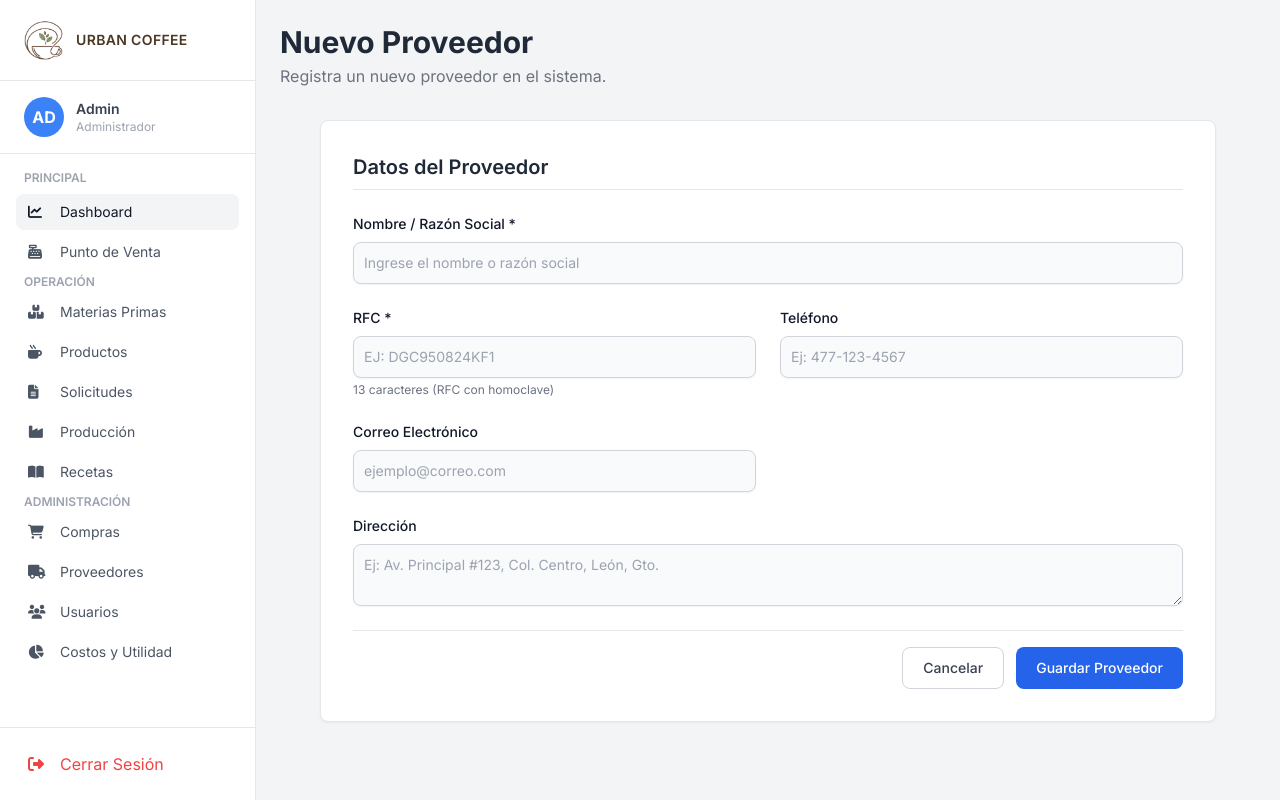
After one commit to IDGS-803-23001507/tengo-sue-o-perdon-w, a Flask app: page /proveedores/nuevo in a window 1280 px wide. The commit adds this page. Run offline with Flask 3, Linux system fonts and the light colour scheme; the visitor is signed in with stand-in values (Sample User, id 1); parts of the project's set-up code (start-up, migrations or seed data) failed here and were passed over; some libraries are stand-ins or nearby versions.

Commit message:
modifique el diseño de proveedores

```diff
--- a/app.py
+++ b/app.py
@@ -10,6 +10,7 @@ from app.login.routes import authBp, endpointDashboardRol, iniciarModuloAuth, us
 from app.usuarios.routes import usuariosBp
 from app.inventario.routes import inventario_bp
 from app.producto.routes import producto_bp
+from app.proveedores.routes import proveedor_bp
 
 app = Flask(__name__)
 app.config.from_object(Config)
@@ -23,6 +24,7 @@ app.register_blueprint(authBp)
 app.register_blueprint(usuariosBp)
 app.register_blueprint(inventario_bp)
 app.register_blueprint(producto_bp)
+app.register_blueprint(proveedor_bp)
 
 try:
     iniciarModuloAuth(app)
--- /dev/null
+++ b/app/proveedores/routes.py
@@ -0,0 +1,136 @@
+from flask import render_template, request, redirect, url_for, flash, Blueprint
+from model import db, Proveedores
+from sqlalchemy.exc import IntegrityError
+from forms import ProveedorForm
+
+proveedor_bp = Blueprint('proveedor', __name__)
+
+@proveedor_bp.route('/proveedores')
+def proveedores():
+
+    busqueda = request.args.get('busqueda', '')
+    estado   = request.args.get('estado', 'todos')
+
+    query = Proveedores.query
+
+    if busqueda:
+        query = query.filter(
+            db.or_(
+                Proveedores.nombre.ilike(f'%{busqueda}%'),
+                Proveedores.rfc.ilike(f'%{busqueda}%')
+            )
+        )
+
+    if estado == 'activos':
+        query = query.filter(Proveedores.estado == True)
+    elif estado == 'inactivos':
+        query = query.filter(Proveedores.estado == False)
+
+    proveedores_list = query.order_by(Proveedores.nombre).all()
+
+    return render_template('proveedores/proveedores.html',
+                           proveedores=proveedores_list,
+                           busqueda=busqueda,
+                           estado=estado)
+
+
+@proveedor_bp.route('/proveedores/nuevo', methods=['GET', 'POST'])
+def nuevo_proveedor():
+
+    form = ProveedorForm()
+
+    if form.validate_on_submit():
+        existente = Proveedores.query.filter_by(rfc=form.rfc.data.upper()).first()
+        if existente:
+            flash(f'Ya existe un proveedor con el RFC {form.rfc.data}', 'error')
+        else:
+            try:
+                proveedor = Proveedores(
+                    nombre=form.nombre.data,
+                    rfc=form.rfc.data.upper(),
+                    telefono=form.telefono.data or None,
+                    email=form.email.data or None,
+                    direccion=form.direccion.data or None
+                )
+                db.session.add(proveedor)
+                db.session.commit()
+                flash(f'Proveedor {proveedor.nombre} registrado exitosamente', 'success')
+                return redirect(url_for('proveedores.index'))
+            except IntegrityError:
+                db.session.rollback()
+                flash('Error: No se pudo registrar el proveedor. Verifica los datos.', 'error')
+
+    return render_template('proveedores/nuevo_proveedor.html', form=form)
+
+
+@proveedor_bp.route('/proveedores/detalle/<int:id>')
+def detalle(id):
+
+    proveedor = db.get_or_404(Proveedores, id)
+    return render_template('proveedores/detalleProve.html', proveedor=proveedor)
+
+
+@proveedor_bp.route('/proveedores/modificar/<int:id>', methods=['GET', 'POST'])
+def modificar(id):
+
+    proveedor = db.get_or_404(Proveedores, id)
+    form = ProveedorForm(obj=proveedor)
+
+    if form.validate_on_submit():
+        existente = Proveedores.query.filter(
+            Proveedores.rfc == form.rfc.data.upper(),
+            Proveedores.id != id
+        ).first()
+
+        if existente:
+            flash(f'Ya existe otro proveedor con el RFC {form.rfc.data}', 'error')
+        else:
+            try:
+                proveedor.nombre    = form.nombre.data
+                proveedor.rfc       = form.rfc.data.upper()
+                proveedor.telefono  = form.telefono.data or None
+                proveedor.email     = form.email.data or None
+                proveedor.direccion = form.direccion.data or None
+                db.session.commit()
+                flash(f'Proveedor {proveedor.nombre} actualizado exitosamente', 'success')
+                return redirect(url_for('proveedores.index'))
+            except IntegrityError:
+                db.session.rollback()
+                flash('Error: No se pudo actualizar el proveedor.', 'error')
+
+    return render_template('proveedores/modificarProve.html', form=form, proveedor=proveedor)
+
+
+@proveedor_bp.route('/proveedores/eliminar/<int:id>', methods=['GET', 'POST'])
+def eliminar(id):
+
+    proveedor = db.get_or_404(Proveedores, id)
+
+    if request.method == 'POST':
+        try:
+            proveedor.estado = False
+            db.session.commit()
+            flash(f'Proveedor {proveedor.nombre} desactivado exitosamente.', 'success')
+        except Exception as e:
+            db.session.rollback()
+            flash(f'Error al desactivar el proveedor: {str(e)}', 'error')
+
+        return redirect(url_for('proveedores.index'))
+
+    return render_template('proveedores/eliminarProve.html', proveedor=proveedor)
+
+
+@proveedor_bp.route('/proveedores/reactivar/<int:id>')
+def reactivar(id):
+
+    proveedor = db.get_or_404(Proveedores, id)
+    proveedor.estado = True
+
+    try:
+        db.session.commit()
+        flash(f'Proveedor {proveedor.nombre} reactivado exitosamente', 'success')
+    except Exception as e:
+        db.session.rollback()
+        flash(f'Error al reactivar proveedor: {str(e)}', 'error')
+
+    return redirect(url_for('proveedores.index'))
--- /dev/null
+++ b/forms.py
@@ -0,0 +1,26 @@
+from flask_wtf import FlaskForm
+from wtforms import StringField, TextAreaField
+from wtforms.validators import DataRequired, Length, Email, Optional
+
+class ProveedorForm(FlaskForm):
+    nombre = StringField('Nombre / Razón Social', validators=[
+        DataRequired(message='El nombre es obligatorio'),
+        Length(min=3, max=150, message='El nombre debe tener entre 3 y 150 caracteres')
+    ])
+    rfc = StringField('RFC', validators=[
+        DataRequired(message='El RFC es obligatorio'),
+        Length(min=12, max=13, message='El RFC debe tener 12 o 13 caracteres')
+    ])
+    telefono = StringField('Teléfono', validators=[
+        Optional(),
+        Length(max=20, message='El teléfono no puede exceder 20 caracteres')
+    ])
+    email = StringField('Correo Electrónico', validators=[
+        Optional(),
+        Email(message='Ingrese un correo válido'),
+        Length(max=100, message='El email no puede exceder 100 caracteres')
+    ])
+    direccion = TextAreaField('Dirección', validators=[
+        Optional(),
+        Length(max=255, message='La dirección no puede exceder 255 caracteres')
+    ])
--- a/templates/_macros.html
+++ b/templates/_macros.html
@@ -1,20 +1,56 @@
-{% macro productos(name) %}
-    <div class="mb-3">
-        <label for="{{name}}" class="form-label">{{name}}</label>
-        <input type="{{type}}" class="form-control" id="{{name}}" name="{{name}}" placeholder="{{placeholder}}">
-    </div>
-{%endmacro%}
+{# ============================================================
+    _macros.html – Macros reutilizables para formularios
+    Uso: {% import "_macros.html" as macros %}
+         {{ macros.field(form.nombre) }}
+    ============================================================ #}
 
-{% macro camposNuevos(field) %}
-<td>{{field.label}}</td>
-<dd>{{field(**kwargs) | safe}}</dd>
+ {# Renderiza un campo de texto / textarea con su label y errores #}
+ {% macro field(f, label=None, placeholder='', extra_class='', rows=None) %}
+   <div class="mb-5">
+     <label for="{{ f.id }}"
+            class="block mb-2 text-sm font-medium text-gray-900 dark:text-white">
+       {{ label or f.label.text }}
+       {% if f.flags.required %}
+         <span class="text-red-500">*</span>
+       {% endif %}
+     </label>
 
-{%if field.errors%}
-<ul>
-    {%for error in field.errors%}
-    <li style="color: red">{{error}}</li>
-    {%endfor%}
-</ul>
-{%endif%}
+     {% set base_cls = "bg-neutral-secondary-medium border border-default-medium text-heading text-sm rounded-base focus:ring-brand focus:border-brand block w-full px-3 py-2.5 shadow-xs placeholder:text-body " ~ extra_class %}
 
-{%endmacro%}
+     {% if rows %}
+       {{ f(class=base_cls, placeholder=placeholder, rows=rows) }}
+     {% else %}
+       {{ f(class=base_cls, placeholder=placeholder) }}
+     {% endif %}
+
+     {% for error in f.errors %}
+       <p class="mt-1 text-sm text-red-600">{{ error }}</p>
+     {% endfor %}
+   </div>
+ {% endmacro %}
+
+
+ {# Botón de envío primario #}
+ {% macro submit_btn(text='Guardar', full_width=true) %}
+   <button type="submit"
+           class="{{ 'w-full ' if full_width }}text-white bg-brand box-border border border-transparent
+                  hover:bg-brand-strong focus:ring-4 focus:ring-brand-medium shadow-xs
+                  font-medium leading-5 rounded-base text-sm px-5 py-3 focus:outline-none">
+     {{ text }}
+   </button>
+ {% endmacro %}
+
+
+ {# Botón "Regresar" con flecha #}
+ {% macro back_btn(url, text='Regresar') %}
+   <a href="{{ url }}"
+      class="text-white bg-gray-500 box-border border border-transparent hover:bg-gray-600
+             focus:ring-4 focus:ring-gray-300 shadow-xs font-medium leading-5 rounded-base
+             text-sm px-5 py-2.5 focus:outline-none inline-flex items-center gap-2">
+     <svg class="w-4 h-4" fill="none" stroke="currentColor" viewBox="0 0 24 24">
+       <path stroke-linecap="round" stroke-linejoin="round" stroke-width="2"
+             d="M10 19l-7-7m0 0l7-7m-7 7h18"/>
+     </svg>
+     {{ text }}
+   </a>
+ {% endmacro %}
--- a/templates/layout/layout_produccion.html
+++ b/templates/layout/layout_produccion.html
@@ -80,7 +80,7 @@
         <span>Compras</span>
       </a>
 
-      <a href="#" class="flex items-center gap-3 px-3 py-2 rounded-lg text-gray-600 hover:bg-gray-100">
+      <a href="{{ url_for('proveedor.proveedores') }}" class="flex items-center gap-3 px-3 py-2 rounded-lg text-gray-600 hover:bg-gray-100">
         <i class="fa-solid fa-truck w-5"></i>
         <span>Proveedores</span>
       </a>
--- /dev/null
+++ b/templates/proveedores/nuevo_proveedor.html
@@ -0,0 +1,119 @@
+{% extends "layout/layout_produccion.html" %}
+{% block container %}
+{% import "_macros.html" as macros %}
+
+<div class="mb-8">
+    <h1 class="text-3xl font-bold text-gray-800">Nuevo Proveedor</h1>
+    <p class="text-gray-500 mt-1">Registra un nuevo proveedor en el sistema.</p>
+</div>
+
+<form action="{{ url_for('proveedor.nuevo_proveedor') }}"
+      method="POST"
+      class="bg-white rounded-lg shadow-sm border p-6 md:p-8 max-w-4xl mx-auto"
+      novalidate>
+
+
+    <h2 class="text-xl font-semibold mb-6 text-gray-800 border-b pb-2">
+        Datos del Proveedor
+    </h2>
+
+    <div class="grid grid-cols-1 md:grid-cols-2 gap-6 mb-6">
+
+        <div class="md:col-span-2">
+            <label class="block mb-2 text-sm font-medium text-gray-900">
+                Nombre / Razón Social *
+            </label>
+
+            {{ form.nombre(class="bg-gray-50 border border-gray-300 text-sm rounded-lg
+            focus:ring-blue-500 focus:border-blue-500 block w-full p-2.5 shadow-sm",
+            placeholder="Ingrese el nombre o razón social") }}
+
+            {% for error in form.nombre.errors %}
+                <p class="mt-1 text-sm text-red-600">{{ error }}</p>
+            {% endfor %}
+        </div>
+
+        <div>
+            <label class="block mb-2 text-sm font-medium text-gray-900">
+                RFC *
+            </label>
+
+            {{ form.rfc(class="bg-gray-50 border border-gray-300 text-sm rounded-lg
+            focus:ring-blue-500 focus:border-blue-500 block w-full p-2.5 shadow-sm uppercase",
+            placeholder="Ej: DGC950824KF1") }}
+
+            <p class="text-xs text-gray-500 mt-1">13 caracteres (RFC con homoclave)</p>
+
+            {% for error in form.rfc.errors %}
+                <p class="mt-1 text-sm text-red-600">{{ error }}</p>
+            {% endfor %}
+        </div>
+
+        <!-- Teléfono -->
+        <div>
+            <label class="block mb-2 text-sm font-medium text-gray-900">
+                Teléfono
+            </label>
+
+            {{ form.telefono(class="bg-gray-50 border border-gray-300 text-sm rounded-lg
+            focus:ring-blue-500 focus:border-blue-500 block w-full p-2.5 shadow-sm",
+            placeholder="Ej: 477-123-4567") }}
+
+            {% for error in form.telefono.errors %}
+                <p class="mt-1 text-sm text-red-600">{{ error }}</p>
+            {% endfor %}
+        </div>
+
+        <!-- Email -->
+        <div>
+            <label class="block mb-2 text-sm font-medium text-gray-900">
+                Correo Electrónico
+            </label>
+
+            {{ form.email(class="bg-gray-50 border border-gray-300 text-sm rounded-lg
+            focus:ring-blue-500 focus:border-blue-500 block w-full p-2.5 shadow-sm",
+            placeholder="ejemplo@correo.com") }}
+
+            {% for error in form.email.errors %}
+                <p class="mt-1 text-sm text-red-600">{{ error }}</p>
+            {% endfor %}
+        </div>
+
+        <!-- Dirección -->
+        <div class="md:col-span-2">
+            <label class="block mb-2 text-sm font-medium text-gray-900">
+                Dirección
+            </label>
+
+            {{ form.direccion(class="bg-gray-50 border border-gray-300 text-sm rounded-lg
+            focus:ring-blue-500 focus:border-blue-500 block w-full p-2.5 shadow-sm",
+            rows="2",
+            placeholder="Ej: Av. Principal #123, Col. Centro, León, Gto.") }}
+
+            {% for error in form.direccion.errors %}
+                <p class="mt-1 text-sm text-red-600">{{ error }}</p>
+            {% endfor %}
+        </div>
+
+    </div>
+
+    <!-- BOTONES -->
+    <div class="flex flex-col md:flex-row justify-end gap-3 pt-4 border-t mt-4">
+
+        <a href="{{ url_for('proveedor.proveedores') }}"
+           class="w-full md:w-auto text-center text-gray-700 bg-white border border-gray-300
+                  hover:bg-gray-50 font-medium rounded-lg text-sm px-5 py-2.5 transition">
+            Cancelar
+        </a>
+
+        <button type="submit"
+                class="w-full md:w-auto text-white bg-blue-600 hover:bg-blue-700
+                       font-medium rounded-lg text-sm px-5 py-2.5 transition">
+            Guardar Proveedor
+        </button>
+
+    </div>
+
+</form>
+
+{% endblock %}
```
Also changed, not shown: model.py (+11 -0 lines), templates/inventario/nueva_materia.html (+95 -23 lines), templates/proveedores/proveedores.html (added, +145 -0 lines), templates/solicitud/solicitud.html (added).
